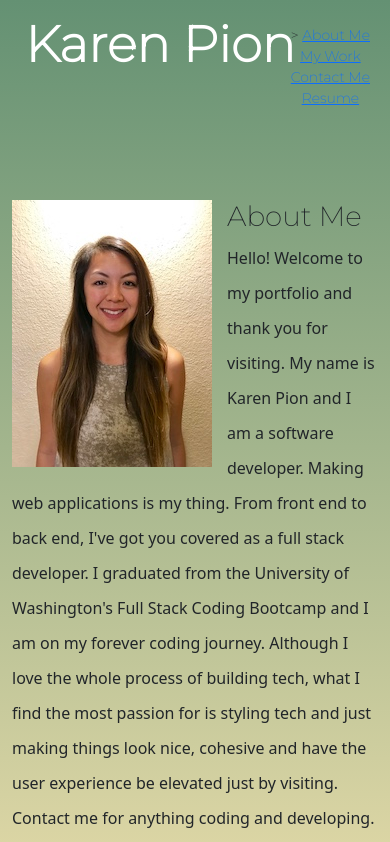
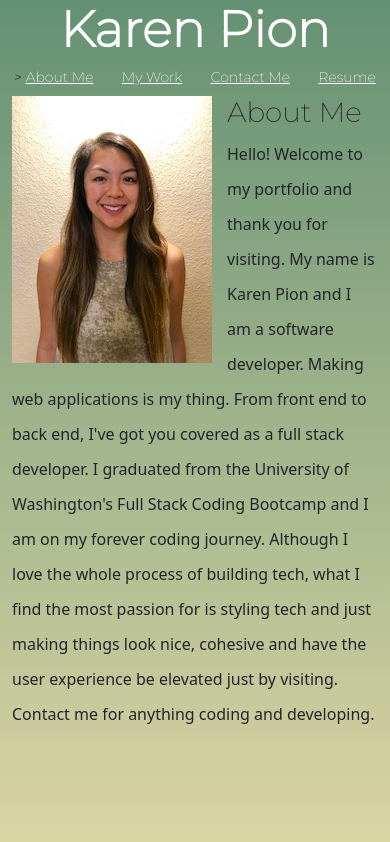
Before and after one commit to ksapir/react-portfolio, a React (Create React App) app: page / in a window 390 px wide. Shown: the top 842 px of the page. Built offline with nearby package versions, Linux system fonts and the light colour scheme.

Commit message:
mobile view edits

```diff
--- a/src/App.js
+++ b/src/App.js
@@ -6,6 +6,7 @@ import ContactMe from "./components/ContactMe";
 import Resume from "./components/Resume";
 import Footer from "./components/Footer";
 import './styles/script.css'
+import './styles/mobile.css'
 
 import {
   BrowserRouter as Router,
@@ -15,31 +16,17 @@ import {
   useRouteMatch
 } from "react-router-dom";
 
-const styles = {
-  nav: {
-      marginRight: '20px'
-  },
-  a: {
-      marginRight: '5px',
-      marginLeft: '5px'
-  },
-  header: {
-    height: '200px'
-  },
-
-}
-
 function App() {
     return (
       <Router>
       <div>
-          <header style={styles.header}>
+          <header >
               <h1>Karen Pion</h1>
-              <nav style={styles.nav}>
-                  <OldSchoolMenuLink style={styles.a} activeOnlyWhenExact={true} to='/' label="About Me"></OldSchoolMenuLink>
-                  <OldSchoolMenuLink style={styles.a} to='/mywork' label="My Work"></OldSchoolMenuLink>
-                  <OldSchoolMenuLink style={styles.a} to='/contact'label="Contact Me"></OldSchoolMenuLink>
-                  <OldSchoolMenuLink style={styles.a} to='/resume'label="Resume"></OldSchoolMenuLink>
+              <nav >
+                  <OldSchoolMenuLink  activeOnlyWhenExact={true} to='/' label="About Me"></OldSchoolMenuLink>
+                  <OldSchoolMenuLink  to='/mywork' label="My Work"></OldSchoolMenuLink>
+                  <OldSchoolMenuLink  to='/contact'label="Contact Me"></OldSchoolMenuLink>
+                  <OldSchoolMenuLink  to='/resume'label="Resume"></OldSchoolMenuLink>
               </nav>
           </header>
       </div>
--- a/src/components/ContactMe.js
+++ b/src/components/ContactMe.js
@@ -2,13 +2,6 @@ import React, { useState } from 'react';
 import { validateEmail } from '../utils/helpers';
 
 const styles = {
-    pretty: {
-        alignContent: 'center',
-        alighSelf: 'center',
-        padding: '20px',
-        margin: '20px auto',
-        border: '2px solid black'
-    },
     form: {
         margin: '20px',
     },
@@ -74,7 +67,7 @@ export default function ContactMe() {
         // <!-- Contact Me Section -->
     <div>
         <div className="container">
-            <div style={styles.pretty} className="center" id="contact-me">
+            <div className="center pretty" id="contact-me">
                 <h1>Contact Me</h1>
                 <p>(561) 441-2962</p>
                 <a href="mailto: karenlpion@gmail.com">Email |</a>
--- a/src/components/MyWork.js
+++ b/src/components/MyWork.js
@@ -8,13 +8,6 @@ import img6 from './images/workout-tracker.png'
 import img7 from './images/budget-tracker.png'
 
 const styles = {
-    pretty: {
-        alignContent:'center',
-        alighSelf: 'center',
-        padding: '20px',
-        margin: '20px auto',
-        border: '2px solid black'
-    },
     margin: {
         marginBottom: '50px'
     }
@@ -23,7 +16,7 @@ const styles = {
 export default function MyWork() {
     return (
         <div>
-            <div style={styles.pretty} className="container center" id="my-work">
+            <div className="container center pretty">
                 <h1>My Work</h1>
                 {/* <!-- Perfect Home Section --> */}
                 <div className="row">
@@ -36,7 +29,7 @@ export default function MyWork() {
 
                 {/* <!-- Recipe Finder Section --> */}
                 <div style={styles.margin} className="row">
-                    <div className="col-sm-12 col-md-3 col-lg-3 col-xl-3 col-xxl-3 center project-gallery">
+                    <div style={styles.margin} className="col-sm-12 col-md-3 col-lg-3 col-xl-3 col-xxl-3 ">
                         <h2 className="reduce">Special Recipe Finder</h2>
                         <a href="https://ksapir.github.io/recipe-finder" target="_blank" rel="noreferrer"><img className="pre-hover"
                         src={img2} alt="Recipe Finder"/></a>
@@ -44,7 +37,7 @@ export default function MyWork() {
                     </div>
 
                       {/* <!-- Note Taker Section --> */}
-                    <div className="col-sm-12 col-md-3 col-lg-3 col-xl-3 col-xxl-3 center project-gallery">
+                    <div style={styles.margin} className="col-sm-12 col-md-3 col-lg-3 col-xl-3 col-xxl-3">
                         <h2 className="reduce">Note Taker</h2>
                         <a href="https://note-taker-1992.herokuapp.com/" target="_blank" rel="noreferrer"><img className="pre-hover"
                         src={img5} alt="Work Day Scheduler"/></a>
@@ -53,7 +46,7 @@ export default function MyWork() {
                     </div>
 
                        {/* <!-- Workout Tracker Section --> */}
-                    <div className="col-sm-12 col-md-3 col-lg-3 col-xl-3 col-xxl-3 center project-gallery">
+                    <div style={styles.margin} className="col-sm-12 col-md-3 col-lg-3 col-xl-3 col-xxl-3">
                         <h2 className="reduce">Workout Tracker</h2>
                         <a href="https://floating-badlands-61761.herokuapp.com/" target="_blank" rel="noreferrer"><img className="pre-hover"
                         src={img6} alt="Work Day Scheduler"/></a>
@@ -64,7 +57,7 @@ export default function MyWork() {
                 <hr></hr>
                 <div className="row">
                        {/* <!-- Budget Tracker Section --> */}
-                    <div className="col-sm-12 col-md-3 col-lg-3 col-xl-3 col-xxl-3 center project-gallery">
+                    <div style={styles.margin} className="col-sm-12 col-md-3 col-lg-3 col-xl-3 col-xxl-3">
                         <h2 className="reduce">Budget Tracker</h2>
                         <a href="https://lit-taiga-45772.herokuapp.com/" target="_blank" rel="noreferrer"><img className="pre-hover"
                         src={img7} alt="Work Day Scheduler"/></a>
@@ -73,7 +66,7 @@ export default function MyWork() {
                     </div>
 
                     {/* <!-- Weather Dashboard Section --> */}
-                    <div className="col-sm-12 col-md-3 col-lg-3 col-xl-3 col-xxl-3 center project-gallery">
+                    <div style={styles.margin} className="col-sm-12 col-md-3 col-lg-3 col-xl-3 col-xxl-3">
                         <h2 className="reduce">Weather Dashboard</h2>
                         <a href="https://ksapir.github.io/weather-dashboard" target="_blank" rel="noreferrer"><img className="pre-hover"
                         src={img3} alt="Weather Dashboard"/></a>
@@ -82,7 +75,7 @@ export default function MyWork() {
                     </div>
 
                     {/* <!-- Work Day Scheduler Section --> */}
-                    <div className="col-sm-12 col-md-3 col-lg-3 col-xl-3 col-xxl-3 center project-gallery">
+                    <div style={styles.margin} className="col-sm-12 col-md-3 col-lg-3 col-xl-3 col-xxl-3">
                         <h2 className="reduce">Work Day Scheduler</h2>
                         <a href="https://ksapir.github.io/work-day-scheduler" target="_blank" rel="noreferrer"><img className="pre-hover"
                         src={img4} alt="Work Day Scheduler"/></a>
--- a/src/components/Resume.js
+++ b/src/components/Resume.js
@@ -2,20 +2,11 @@ import React from 'react';
 import img2 from './images/karen-resume-1.jpg'
 import img1 from './images/karen-resume.jpg'
 
-const styles = {
-    pretty: {
-        alignContent:'center',
-        alighSelf: 'center',
-        padding: '20px',
-        margin: '20px auto',
-        border: '2px solid black'
-    }
-}
 
 export default function Resume() {
     return(
         <div className="container">
-        <div style={styles.pretty} id="my-resume">
+        <div className="pretty">
             <h1>My Resume</h1>
             <div id="scroll">
                 <a href={img1} download>
--- /dev/null
+++ b/src/styles/mobile.css
@@ -0,0 +1,34 @@
+/* For different media screens */
+@media sreen and(max-wdith: 992px){
+    img {
+        display: flex;
+        justify-content: center;
+        width: 100%;
+        margin: 0 auto;
+        flex-shrink: 2;
+
+    }
+}
+
+@media screen and (max-width: 768px) {
+    header{
+        all: initial;
+        text-align: center;
+    }
+
+    nav {
+        all: initial;
+      display: flex;
+      flex-direction: row;
+        margin-bottom: 10px;
+        font-size: 14px;
+        font-family: 'Montserrat';
+    }
+
+    img {
+        display: flex;
+        justify-content: center;
+        margin: 0 auto;
+        flex-shrink: 2;
+    }
+}
--- a/src/styles/script.css
+++ b/src/styles/script.css
@@ -2,7 +2,6 @@
     margin: auto;
     padding: auto;
 }
-
 
 body {
     background-image: linear-gradient(#649173, #DBD5A4);
@@ -15,15 +14,16 @@ body {
 header {
     display: flex;
     font-family: 'Montserrat';
-    padding: 15px;
-    height: 100%;
+    margin-top: 30px;
+    margin-left: 90px;
+    height: 150px
 }
 
 /* Rules for nav bar */
 nav {
     position: absolute;
-    right: 0px;
-    margin-top: 35px;
+    right: 100px;
+    margin-right: 20px
 }
 
 /* Rules for h1 inside header section */
@@ -57,25 +57,12 @@ img {
     max-height: 100%;
 }
 
-/* Changes email link to white */
-a[href^="mailto"] { color: white; }
-
 a {
-    color: white;
+    color: white !important;
 }
 
 a:hover {
-    color: black;
-}
-
-.center {
-    align-content: center;
-    text-align: center;
-
-}
-
-.border {
-    border: 2px solid black !important;
+    color: black !important;
 }
 
 /* How images in 'My Work' section look when not hovered */
@@ -96,15 +83,20 @@ a:hover {
     line-height: 35px;
 }
 
+.pretty {
+    text-align: center;
+    align-content: center;
+    align-self: center;
+    padding: 20px;
+    margin: 20px auto;
+    border: 2px solid black
+}
+
 #scroll {
     max-height: 300px;
     max-width: 700px;
     overflow: scroll;
     border: 1px black solid;
-}
-
-#my-resume {
-    text-align: center;
 }
 
 #flex-image {
@@ -113,49 +105,3 @@ a:hover {
     margin-right: auto;
     width: 50%;
 }
-
-
-a:visited {
-    color: white;
-}
-
-.project-gallery {
-    width: 25vw;
-    color: white;
-}
-
-/* For different media screens */
-@media sreen and(max-wdith: 992px){
-    img {
-        display: flex;
-        justify-content: center;
-        width: 100%;
-        margin: 0 auto;
-        flex-shrink: 2;
-
-    }
-}
-
-@media screen and (max-width: 768px) {
-    nav {
-      display: flex;
-      flex-direction: column;
-        margin: 10px;
-        font-size: 14px;
-    }
-
-    a {
-        color:black;
-    }
-
-    img {
-        display: flex;
-        justify-content: center;
-        margin: 0 auto;
-        flex-shrink: 2;
-    }
-
-    .reduce {
-        font-size: 18px;
-    }
-}
```
